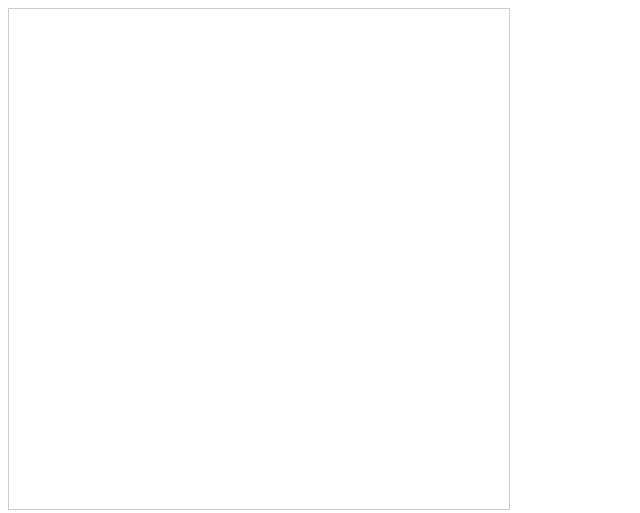
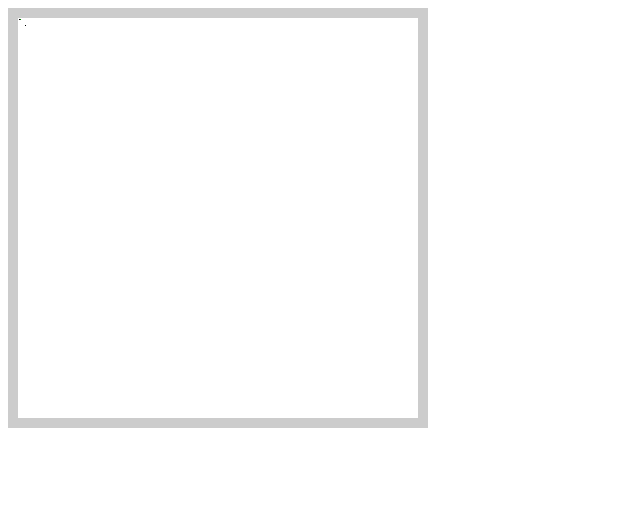
Before and after one commit to adannogueira/socketio_multiplayer_game, a plain HTML site: page client.html in a window 1280 px wide. Shown: the whole page, without its empty margins (0-640 px from the left). Drawn offline with Linux system fonts and the light colour scheme.

Commit message:
feat: add renderScreen function

```diff
--- a/client.html
+++ b/client.html
@@ -4,11 +4,46 @@
     <title>My First Multiplayer Game</title>
     <style>
       #screen {
-        border: 1px solid #ccc;
+        border: 10px solid #ccc;
+        image-rendering: pixelated;
+        image-rendering: crisp-edges;
+        image-rendering: -moz-crisp-edges;
+        width: 400px;
+        height: 400px;
       }
     </style>
   </head>
   <body>
     <canvas id="screen" width="500" height="500"></canvas>
+    <script>
+      const screen = document.getElementById('screen');
+      const context = screen.getContext('2d');
+
+      const game = {
+        players: {
+          'player1': { x: 1, y: 1 },
+          'player2': { x: 9, y: 9 }
+        },
+        fruits: {
+          'fruit1': { x: 3, y: 1 }
+        }
+      }
+
+      renderScreen();
+
+      function renderScreen() {
+        for (playerId in game.players) {
+          const player = game.players[playerId];
+          context.fillStyle = 'black';
+          context.fillRect(player.x, player.y, 1, 1);
+        }
+
+        for (fruitId in game.fruits) {
+          const fruit = game.fruits[fruitId];
+          context.fillStyle = 'green';
+          context.fillRect(fruit.x, fruit.y, 1, 1);
+        }
+      }
+    </script>
   </body>
 </html>
```
